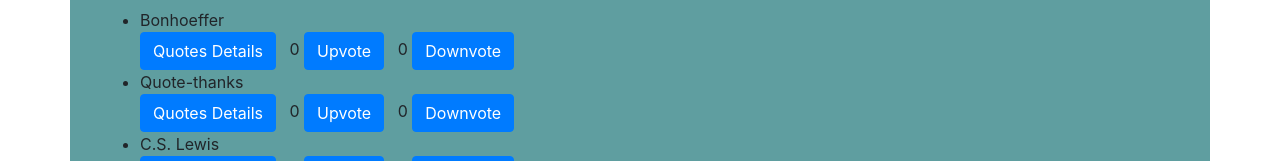
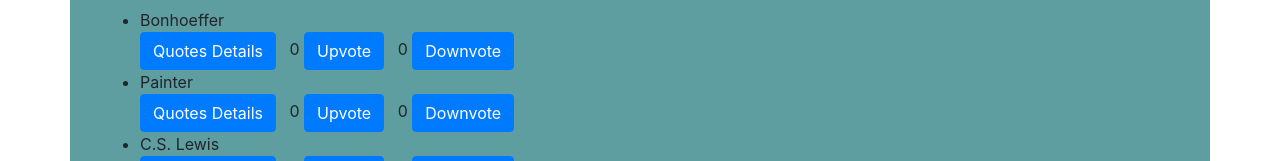
Before and after one commit to Naimar1/Quotes, an Angular app: page / in a window 1280 px wide. Shown: the part 1174-1335 px from the top of the page. Built offline with nearby package versions, Linux system fonts and the light colour scheme.

Commit message:
Add name of the author

```diff
--- a/src/app/app.component.ts
+++ b/src/app/app.component.ts
@@ -10,7 +10,7 @@
   title = 'Quotes';
   quotes = [
     new Quoteclass(1,'Bonhoeffer','In ordinary life we hardly realize that we receive a great deal more than we give, and that it is only with gratitude that life becomes rich.',new Date(2019,1,20),0,0),
-    new Quoteclass(2,'Quote-thanks','Saying thank you is more than good manners, it is good spirituality',new Date(2019,1,23),0,0),
+    new Quoteclass(2,'Painter','Saying thank you is more than good manners, it is good spirituality',new Date(2019,1,23),0,0),
     new Quoteclass(3,'C.S. Lewis','Friendship is unnecessary, like philosophy, like art…. It has no survival value; rather it is one of those things that give value to survival.',new Date(2019,1,24),0,0),
     new Quoteclass(4,'Calcutta','If we have no peace, it is because we have forgotten that we belong to each other.',new Date(2019,1,25),0,0),
 
--- a/src/app/quote1/quote1.component.ts
+++ b/src/app/quote1/quote1.component.ts
@@ -12,7 +12,7 @@
   newQuote =new Quoteclass(0,"","",new Date(),0,0);
   quotes = [
     new Quoteclass(1,'Bonhoeffer','In ordinary life we hardly realize that we receive a great deal more than we give, and that it is only with gratitude that life becomes rich.',new Date(2019,1,20),0,0),
-    new Quoteclass(2,'Quote-thanks','Saying thank you is more than good manners, it is good spirituality',new Date(2019,1,23),0,0),
+    new Quoteclass(2,'Painter','Saying thank you is more than good manners, it is good spirituality',new Date(2019,1,23),0,0),
     new Quoteclass(3,'C.S. Lewis','Friendship is unnecessary, like philosophy, like art…. It has no survival value; rather it is one of those things that give value to survival.',new Date(2019,1,24),0,0),
     new Quoteclass(4,'Calcutta','If we have no peace, it is because we have forgotten that we belong to each other.',new Date(2019,1,25),0,0),
 
```
